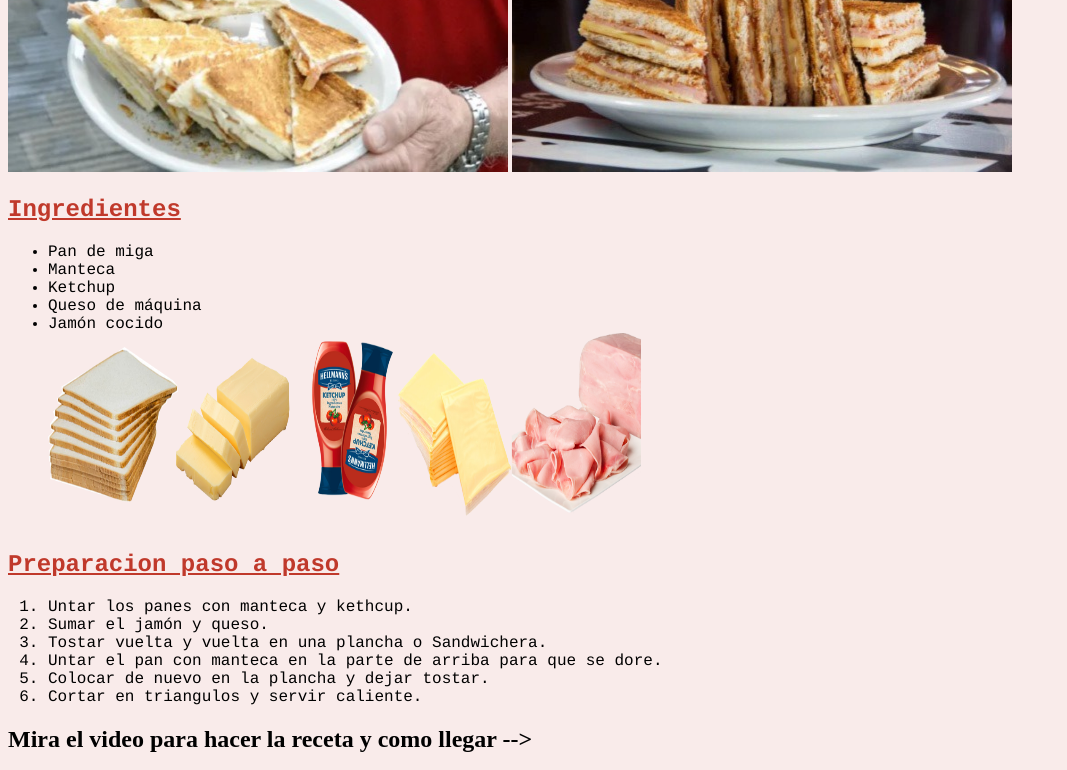
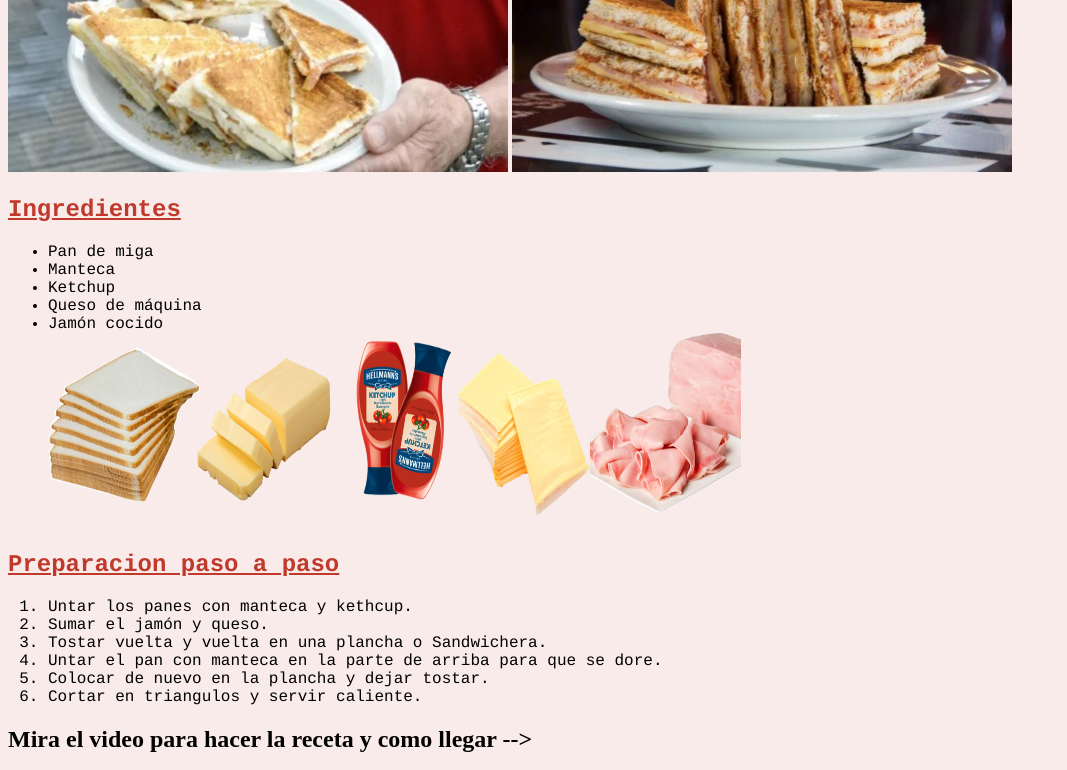
Before and after one commit to CarlaBenavidez/SantaFeFront, a plain HTML site: page index.html in a window 1280 px wide. Shown: the part 599-1369 px from the top of the page, without its empty margins (0-1067 px from the left). Drawn offline with Linux system fonts and the light colour scheme; grey boxes are pictures that could not be loaded.

Commit message:
Update index.html

```diff
--- a/index.html
+++ b/index.html
@@ -29,7 +29,7 @@
       <li >Queso de máquina</li>
       <li >Jamón cocido</li>
 
-<img src="./Imagenes/IMAGEN.png "width="593" height="193" alt="TODOS">
+<img src="./Imagenes/IMAGEN.png "width="693" height="193" alt="TODOS">
 
     </ul>
     <h2 class="UNO" >Preparacion paso a paso</h2>
```
